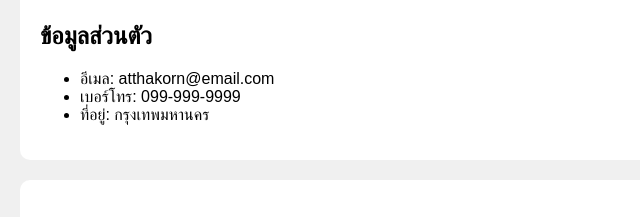
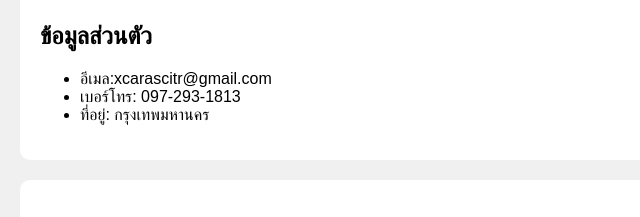
Before and after one commit to Aom1104/student-resume, a plain HTML site: page index.html in a window 1280 px wide. Shown: the part 200-417 px from the top of the page, 0-640 px from the left. Drawn offline with Linux system fonts and the light colour scheme.

Commit message:
Update contact information in index.html

```diff
--- a/index.html
+++ b/index.html
@@ -14,8 +14,8 @@
   <section id="profile">
     <h2>ข้อมูลส่วนตัว</h2>
     <ul>
-      <li>อีเมล: atthakorn@email.com</li>
-      <li>เบอร์โทร: 099-999-9999</li>
+      <li>อีเมล:xcarascitr@gmail.com</li>
+      <li>เบอร์โทร: 097-293-1813</li>
       <li>ที่อยู่: กรุงเทพมหานคร</li>
     </ul>
   </section>
```
